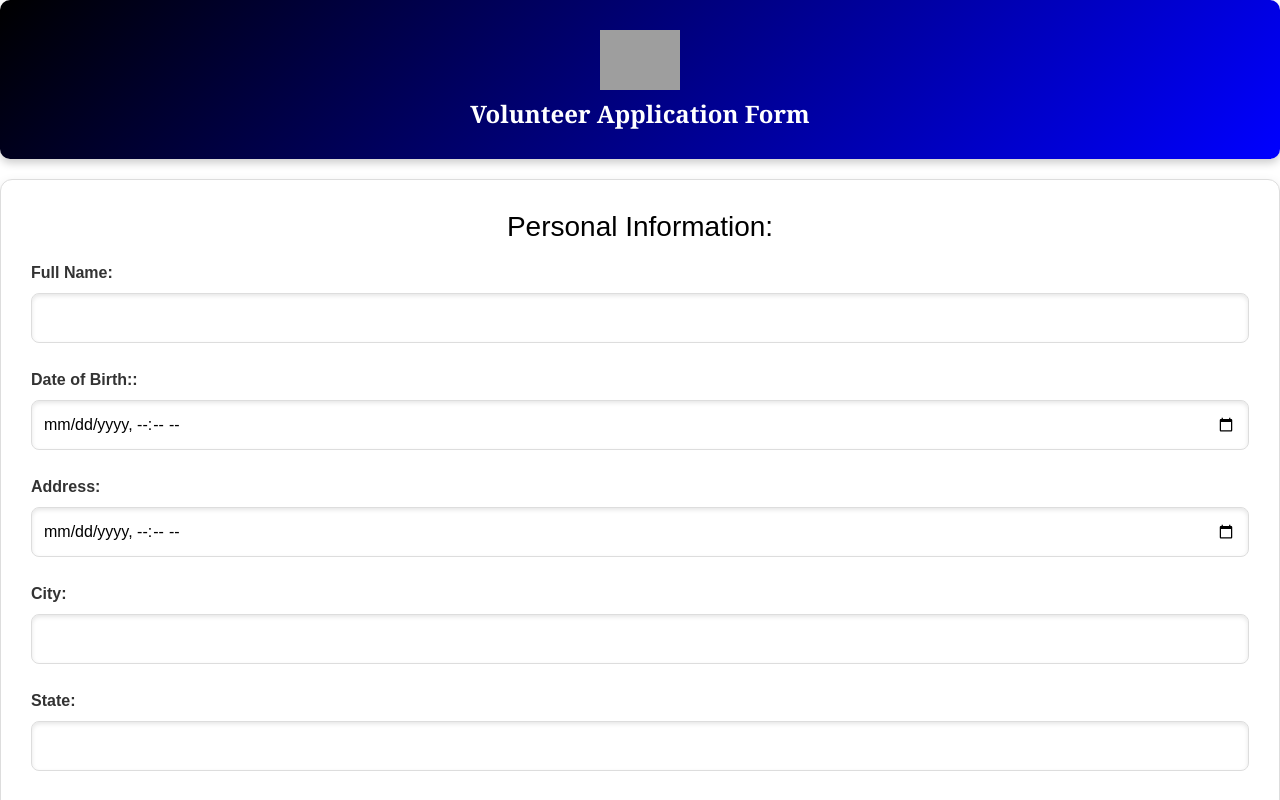
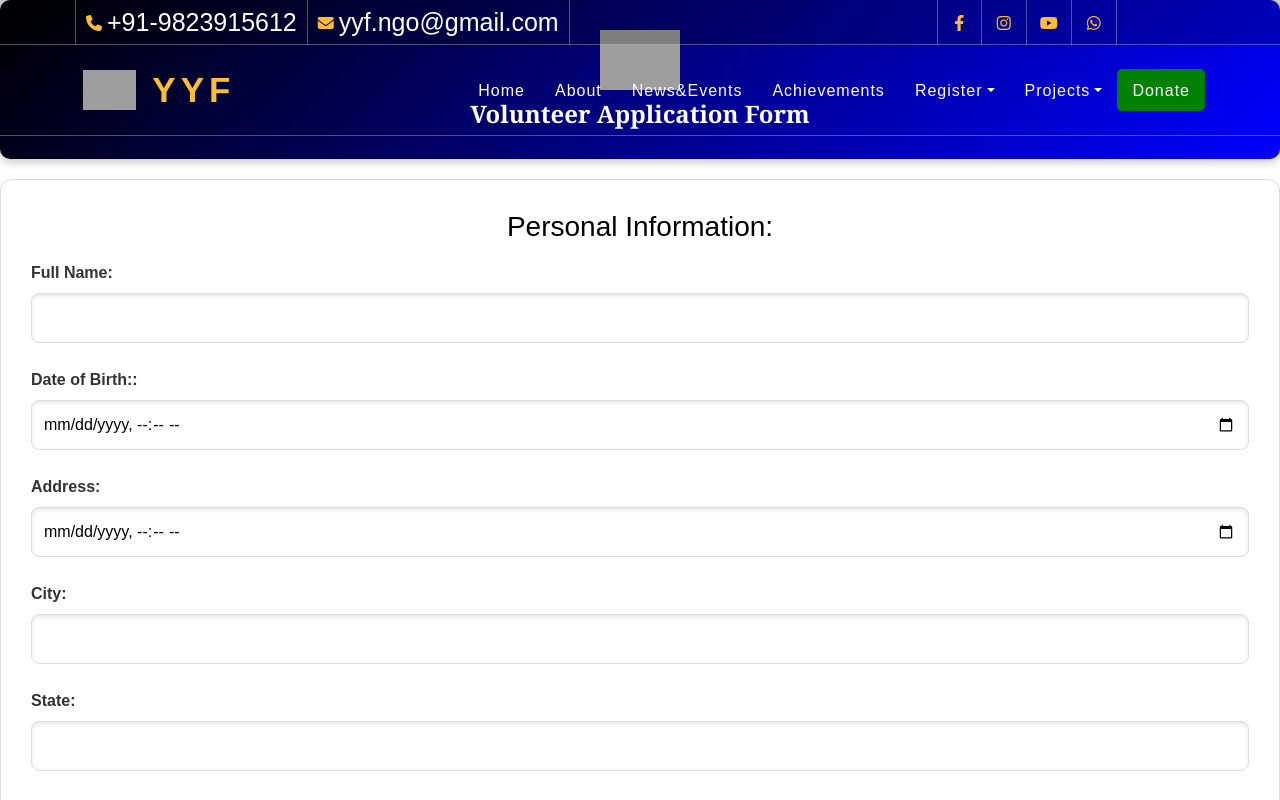
Before and after one commit to ppranay/Yahoyire-foundation-project-1, a React (Create React App) app: page /volunteer in a window 1280 px wide. Shown: the top 800 px of the page. Built offline with nearby package versions, Linux system fonts and the light colour scheme; grey boxes are pictures that could not be loaded; the HTML template or start-up script is replaced by a standard one.

Commit message:
new commit

```diff
--- a/src/components/Projects/Project4.jsx
+++ b/src/components/Projects/Project4.jsx
@@ -71,13 +71,15 @@ const Project4 = () => {
         <Navbar/>
       <PageHeader title={' EduElevate Project'} />
       <div className="project-top">
+        <p style={{color:'white'}}>The Education Project focuses on enhancing learning outcomes and engagement in schools. It involves developing interactive curricula, integrating technology, and providing teacher training to support effective instruction. Key activities include creating hands-on learning experiences, organizing workshops, and utilizing digital tools to enrich the classroom environment. The project aims to improve student performance, foster a love for learning, and equip educators with innovative teaching strategies. Through these efforts, the project seeks to create a more engaging and effective educational experience for students.</p>
         <div><h1>1.Special School</h1></div>
 
         <div className="project-section">
 
           <div className="project-header"></div>
+
           <div className="project-gallery">
-          <p>The Education Project focuses on enhancing learning outcomes and engagement in schools. It involves developing interactive curricula, integrating technology, and providing teacher training to support effective instruction. Key activities include creating hands-on learning experiences, organizing workshops, and utilizing digital tools to enrich the classroom environment. The project aims to improve student performance, foster a love for learning, and equip educators with innovative teaching strategies. Through these efforts, the project seeks to create a more engaging and effective educational experience for students.</p>
+
 
              {items.map((image, index) => (
               <div key={index} className="project-box">
--- a/src/components/VolunteerForm.jsx
+++ b/src/components/VolunteerForm.jsx
@@ -3,6 +3,7 @@ import React, { useState } from 'react';
 import '../css/membership.css';
 import logo from '../assets/faundation.png'
 import MyButton from '../components/MyButton.jsx'
+import Navbar from '../components/Navbar.jsx'
 
 const VolunteerForm = () => {
   const [formData, setFormData] = useState({
@@ -46,6 +47,7 @@ const VolunteerForm = () => {
 
   return (
     <>
+    <Navbar/>
       <div className="form-top">
         <img src={logo} alt="Foundation Logo" />
         <h1>Volunteer Application Form</h1>
```
